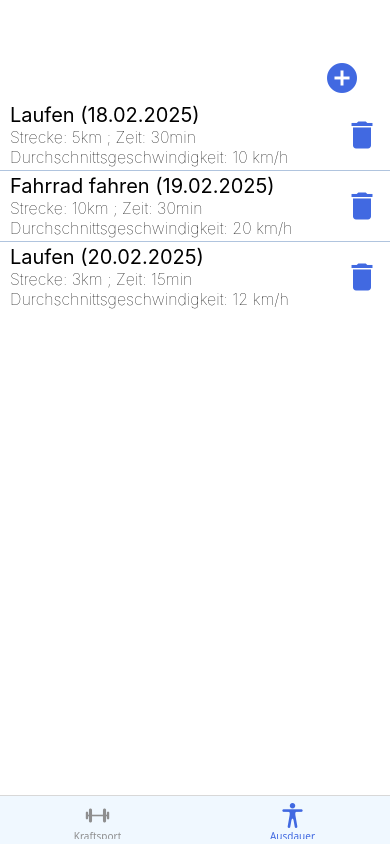
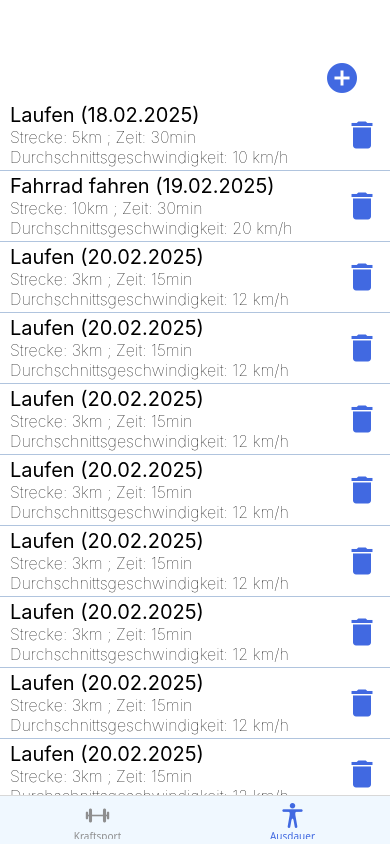
Before and after one commit to sophieHerstein/SportTracker, a React Native app in the folder SportTracker/: screen /ausdauer in a window 390 px wide. Built offline with nearby package versions, Linux system fonts and the light colour scheme.

Commit message:
added KraftsportScreen stuff

```diff
--- a/SportTracker/components/KraftsportListItem.jsx
+++ b/SportTracker/components/KraftsportListItem.jsx
@@ -1,13 +1,26 @@
-import { Pressable, StyleSheet, Text, View } from 'react-native';
+import { StyleSheet, Text, View } from 'react-native';
+import IconButton from "./IconButton";
 
-export default function KraftsportListItem(){
+export default function KraftsportListItem({item, onDelete}) {
     return (
-        <Pressable style={styles.container} onPress={()=>alert("Kraftsport")}>
+        <View style={styles.container}>
             <View style={styles.info}>
-                <Text style={styles.name}>TEXT</Text>
-                <Text style={styles.email}>TEXT2</Text>
+                <Text style={styles.name}>{item.gruppe} ({item.datum})</Text>
+                {item.uebungen.map((uebung, index) => (
+                    <View key={index}>
+                        <Text style={styles.uebung}>{uebung.name}</Text>
+
+                        {/* Iteriere über alle Sätze der Übung */}
+                        {uebung.saetze.map((satz, satzIndex) => (
+                            <Text key={satzIndex} style={styles.satz}>
+                                Satz {satzIndex + 1}: {satz.gewicht} kg, {satz.widerholung} Wiederholungen
+                            </Text>
+                        ))}
+                    </View>
+                ))}
             </View>
-        </Pressable>
+            <IconButton icon='delete' style={styles.delete} onPress={() => onDelete(item.id)}></IconButton>
+        </View>
     );
 }
 
@@ -15,23 +28,22 @@ const styles = StyleSheet.create({
     container: {
         flexDirection: 'row',
         alignItems: 'center',
+        justifyContent: 'space-between',
         height: 70,
         gap: 10,
         padding: 10,
-    },
-    image: {
-        width: 50,
-        height: 50,
-        borderRadius: 25,
     },
     info: {
         justifyContent: 'space-evenly',
     },
     name: {
-        fontSize: 20
+        fontSize: 20,
     },
-    email: {
-        fontSize: 16,
+    satz: {
+        fontSize: 12,
         fontWeight: 100
+    },
+    uebung: {
+        fontSize: 14,
     }
 });
--- /dev/null
+++ b/SportTracker/components/NeuerKraftsportEintrag.jsx
@@ -0,0 +1,135 @@
+import {KeyboardAvoidingView, Modal, Platform, StyleSheet, Text, TextInput, View} from "react-native";
+import IconButton from "./IconButton";
+import BigButton from "./BigButton";
+
+
+export default function NeuerKraftsportEintrag({visible, onCancel, onSave}) {
+
+    function cancelEditing(){
+        onCancel();
+    }
+
+
+    function saveEintrag(){
+        alert('Speichern');
+    }
+
+
+    return (
+    <Modal visible={visible} animationType="slide" onRequestClose={onCancel}>
+        <KeyboardAvoidingView behavior={Platform.OS === 'ios' ? "padding": "height"} style={styles.container}>
+            <IconButton onPress={cancelEditing} icon='arrow-back' style={styles.back}/>
+            <Text style={styles.title}>Neuen Eintrag hinzufügen</Text>
+            {/*<View style={styles.inputContainer}>*/}
+            {/*    <View style={styles.row}>*/}
+            {/*        <Text style={styles.label}>Datum:</Text>*/}
+            {/*        <DateTimePicker*/}
+            {/*            testID="dateTimePicker"*/}
+            {/*            value={datum}*/}
+            {/*            mode='date'*/}
+            {/*            onChange={onDateChange}*/}
+            {/*        />*/}
+            {/*    </View>*/}
+            {/*    <View style={styles.pickerRow}>*/}
+            {/*        <Text style={styles.label}>Sportart:</Text>*/}
+            {/*        <DropDownPicker style={styles.picker} dropDownContainerStyle={styles.picker}*/}
+            {/*                        open={open}*/}
+            {/*                        value={name}*/}
+            {/*                        items={sportarten}*/}
+            {/*                        setOpen={setOpen}*/}
+            {/*                        setValue={setName}*/}
+            {/*                        setItems={setSportarten}*/}
+            {/*                        searchable={true}*/}
+            {/*                        addCustomItem={true}*/}
+            {/*                        searchPlaceholder="Suche ..."*/}
+            {/*        />*/}
+            {/*    </View>*/}
+            {/*    <View style={styles.row}>*/}
+            {/*        <Text style={styles.label}>Strecke:</Text>*/}
+            {/*        <View style={styles.inputStuff}>*/}
+            {/*            <TextInput*/}
+            {/*                style={styles.input}*/}
+            {/*                onChangeText={setStrecke}/>*/}
+            {/*            <Text style={styles.label}>km</Text>*/}
+            {/*        </View>*/}
+            {/*    </View>*/}
+            {/*    <View style={styles.row}>*/}
+            {/*        <Text style={styles.label}>Zeit:</Text>*/}
+            {/*        <View style={styles.inputStuff}>*/}
+            {/*            <TextInput*/}
+            {/*                style={styles.input}*/}
+            {/*                onChangeText={setDauer}/>*/}
+            {/*            <Text style={styles.label}>min</Text>*/}
+            {/*        </View>*/}
+            {/*    </View>*/}
+            {/*</View>*/}
+            <BigButton style={styles.speichern} title='Speichern' onPress={()=> saveEintrag()}></BigButton>
+        </KeyboardAvoidingView>
+    </Modal>
+);
+}
+
+
+const styles = StyleSheet.create({
+    container: {
+        flex: 1,
+        justifyContent: 'center',
+        alignItems: 'center'
+    },
+    picker: {
+        borderWidth: 1,
+        borderColor: 'lightsteelblue',
+        padding: 10,
+        margin: 10,
+        width: '72%',
+        borderRadius: 5,
+        fontSize: 20,
+        marginStart: 26
+    },
+    pickerRow: {
+        flexDirection: 'row',
+        justifyContent: 'space-between',
+    },
+    inputContainer: {
+        justifyContent: 'center',
+        width: '80%',
+        paddingTop: 10,
+        paddingBottom: 10
+    },
+    label: {
+        fontSize: 18,
+    },
+    row: {
+        flexDirection: 'row',
+        justifyContent: 'space-between',
+        alignItems: 'center'
+    },
+    inputStuff: {
+        width: '75%',
+        flexDirection: 'row',
+        alignItems: 'center'
+    },
+    input: {
+        borderWidth: 1,
+        borderColor: 'lightsteelblue',
+        padding: 10,
+        margin: 10,
+        width: '75%',
+        borderRadius: 5,
+        fontSize: 20
+    },
+    back: {
+        position: 'absolute',
+        top: 50,
+        left: 20
+    },
+    title: {
+        fontSize: 20,
+        fontWeight: 'bold',
+        paddingBottom: 20,
+        color: 'royalblue',
+    },
+    speichern: {
+        marginTop: 20
+    }
+});
--- a/SportTracker/screens/AusdauersportScreen.jsx
+++ b/SportTracker/screens/AusdauersportScreen.jsx
@@ -32,6 +32,83 @@ const dummyData = [
         strecke: 3,
         dauer: 15
     },
+    {
+        id: 4,
+        datum: "20.02.2025",
+        name: "Laufen",
+        strecke: 3,
+        dauer: 15
+    },
+    {
+        id: 5,
+        datum: "20.02.2025",
+        name: "Laufen",
+        strecke: 3,
+        dauer: 15
+    },
+    {
+        id: 6,
+        datum: "20.02.2025",
+        name: "Laufen",
+        strecke: 3,
+        dauer: 15
+    },
+    {
+        id: 7,
+        datum: "20.02.2025",
+        name: "Laufen",
+        strecke: 3,
+        dauer: 15
+    },
+    {
+        id: 8,
+        datum: "20.02.2025",
+        name: "Laufen",
+        strecke: 3,
+        dauer: 15
+    },
+    {
+        id: 9,
+        datum: "20.02.2025",
+        name: "Laufen",
+        strecke: 3,
+        dauer: 15
+    },
+    {
+        id: 10,
+        datum: "20.02.2025",
+        name: "Laufen",
+        strecke: 3,
+        dauer: 15
+    },
+    {
+        id: 11,
+        datum: "20.02.2025",
+        name: "Laufen",
+        strecke: 3,
+        dauer: 15
+    },
+    {
+        id: 12,
+        datum: "20.02.2025",
+        name: "Laufen",
+        strecke: 3,
+        dauer: 15
+    },
+    {
+        id: 13,
+        datum: "20.02.2025",
+        name: "Laufen",
+        strecke: 3,
+        dauer: 15
+    },
+    {
+        id: 14,
+        datum: "20.02.2025",
+        name: "Laufen",
+        strecke: 3,
+        dauer: 15
+    }
 ];
 
 export default function AusdauersportScreen(){
--- a/SportTracker/screens/KraftsportScreen.jsx
+++ b/SportTracker/screens/KraftsportScreen.jsx
@@ -1,15 +1,95 @@
 import {FlatList, StyleSheet, Text, View} from 'react-native';
+import IconButton from "../components/IconButton";
+import { useState } from 'react';
+import NeuerKraftsportEintrag from "../components/NeuerKraftsportEintrag";
 import KraftsportListItem from "../components/KraftsportListItem";
 
-const dummyData = [{}, {}, {}];
+// TODO:   neuen Eintrag erstellen
+//         Picker für Gruppe und Übung
+//         Validierung für neue Eingaben
+//         DB
+//         Sortierung?
+//         Charts
+//         Trends
+//         Empfehlungen oder ähnliches oder Analysen sowas halt
 
-export default function KraftsportScreen(){
+
+const dummyData = [
+    {
+        id: 1,
+        datum: "18.02.2025",
+        gruppe: "Arme",
+        uebungen: [{
+            name: "French Press",
+            saetze: [{
+                gewicht: 20,
+                widerholung: 20
+            }, {
+                gewicht: 30,
+                widerholung: 30
+            }
+            ]
+        }]
+    },
+    {
+        id: 2,
+        datum: "19.02.2025",
+        gruppe: "Beine",
+        uebungen: [{
+            name: "Kniebeuge",
+            saetze: [{
+                gewicht: 20,
+                widerholung: 20
+            }]
+        }]
+    },
+    {
+        id: 3,
+        datum: "20.02.2025",
+        gruppe: "Schultern",
+        uebungen:[{
+            name: "Seitenheben",
+            saetze: [{
+                gewicht: 20,
+                widerholung: 20
+            }]
+        }]
+    }
+];
+
+export default function AusdauersportScreen(){
+    const [kraftsportData, setData] = useState(dummyData);
+    const [showNewDialog, setShowNewDialog] = useState(false);
+
+    function addEintragToList(datum, name, strecke, dauer) {
+        setShowNewDialog(false);
+        const newEintrag = [...kraftsportData, {datum, gruppe, id: kraftsportData.length+1}];
+        setData(newEintrag);
+    }
+
+    function removeEintragFromList(id){
+        const newKraftsportData = [...kraftsportData];
+        const index = newKraftsportData.indexOf(newKraftsportData.find(item => item.id === id));
+        newKraftsportData.splice(index, 1);
+        setData(newKraftsportData);
+    }
+
     return (
         <View style={styles.container}>
-            <FlatList data={dummyData}
-                      renderItem={()=> (
-                          <KraftsportListItem/>
+            <IconButton
+                onPress={() => setShowNewDialog(true)}
+                style={styles.new}
+                icon='add-circle'>
+            </IconButton>
+            <NeuerKraftsportEintrag
+                visible={showNewDialog}
+                onCancel={()=> setShowNewDialog(false)}
+                onSave={addEintragToList}/>
+            <FlatList data={kraftsportData}
+                      renderItem={({item})=> (
+                          <KraftsportListItem item={item} onDelete={(id) => removeEintragFromList(id)}/>
                       )}
+                      keyExtractor={(item)=> item.id}
                       ItemSeparatorComponent={<View style={styles.listSeperators}/>}
                       ListEmptyComponent={<Text style={styles.listEmpty}>Keine Daten geladen</Text>}
             />
@@ -21,20 +101,25 @@ const styles = StyleSheet.create({
     center: {
         flex: 1,
         justifyContent: 'center',
-        alignItems: 'center'
+        alignItems: 'center',
     },
     container: {
         flex: 1,
         backgroundColor: '#fff',
-        paddingTop: 50
+        paddingTop: 100
     },
     listSeperators: {
         height: StyleSheet.hairlineWidth,
-        backgroundColor: 'lightsalmon'
+        backgroundColor: 'lightsteelblue'
     },
     listEmpty: {
         fontSize: 32,
         paddingTop: 100,
         textAlign: 'center'
-    }
+    },
+    new: {
+        position: 'absolute',
+        top: 60,
+        right: 30,
+    },
 });
```
